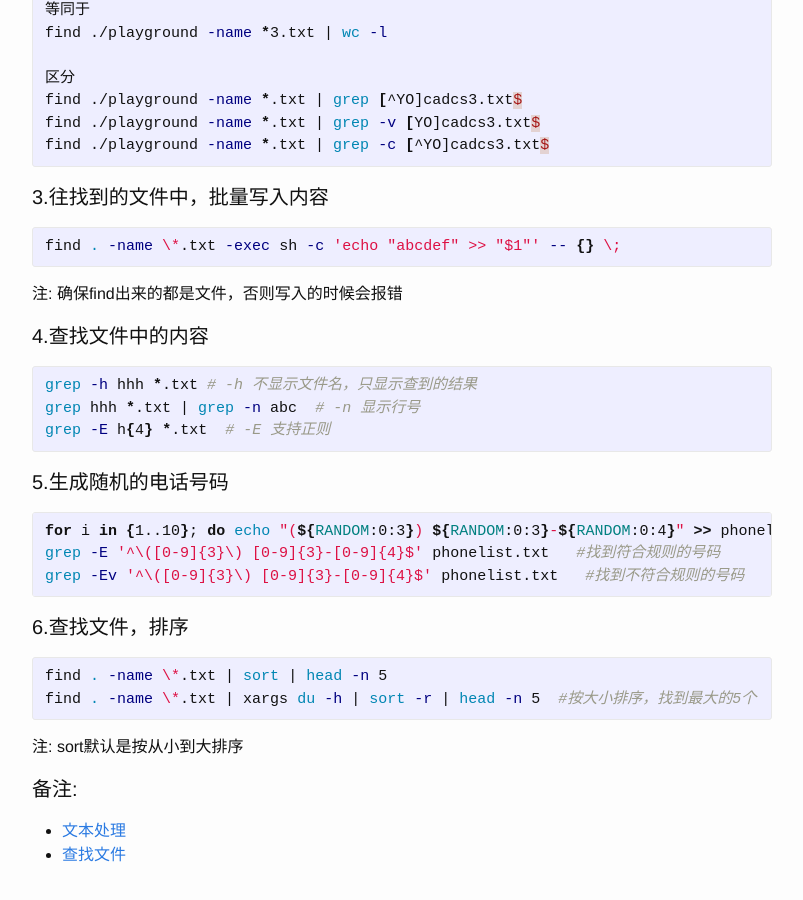
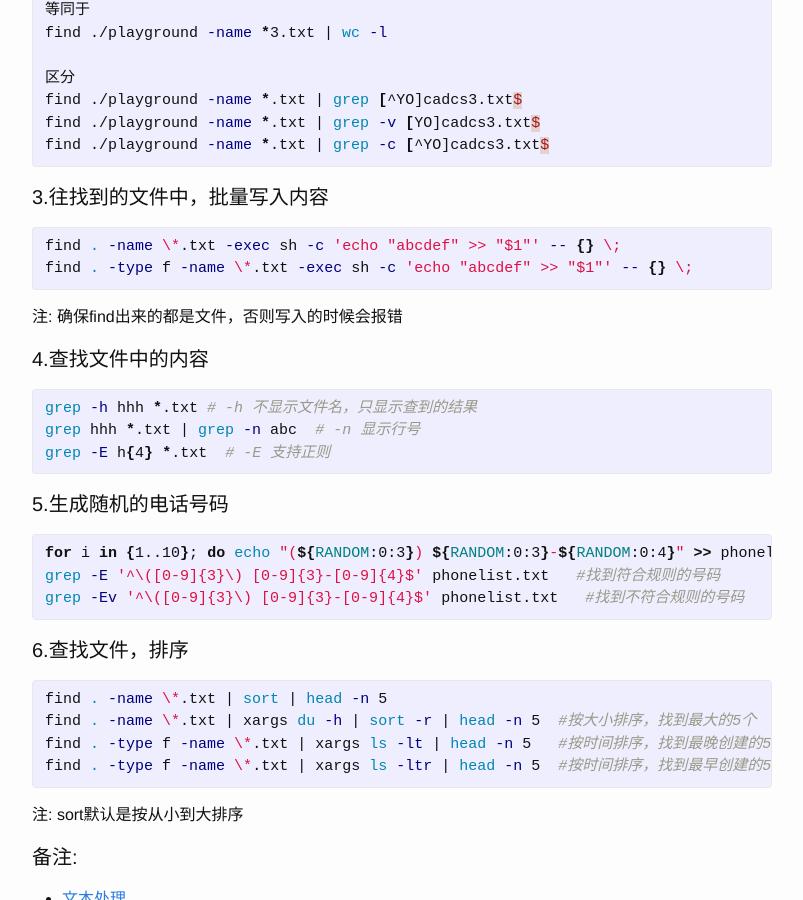
Before and after one commit to caok/caok.github.io, a Jekyll site: the page built from _posts/2016-11-24-linux-command-1.markdown, in a window 1280 px wide and 900 px high, scrolled down 461 px. Shown: the whole window, without its empty margins (238-1041 px from the left). Built offline with Jekyll 4.4.1, drawn with Linux system fonts in a browser that asks for light colours.

Commit message:
update article for linux command

```diff
--- a/_posts/2016-11-24-linux-command-1.markdown
+++ b/_posts/2016-11-24-linux-command-1.markdown
@@ -28,6 +28,7 @@ find ./playground -name *.txt | grep -c [^YO]cadcs3.txt$
 #### 3.往找到的文件中，批量写入内容
 {% highlight shell %}
 find . -name \*.txt -exec sh -c 'echo "abcdef" >> "$1"' -- {} \;
+find . -type f -name \*.txt -exec sh -c 'echo "abcdef" >> "$1"' -- {} \;
 {% endhighlight %}
 注: 确保find出来的都是文件，否则写入的时候会报错
 
@@ -49,6 +50,8 @@ grep -Ev '^\([0-9]{3}\) [0-9]{3}-[0-9]{4}$' phonelist.txt   #找到不符合规
 {% highlight shell %}
 find . -name \*.txt | sort | head -n 5
 find . -name \*.txt | xargs du -h | sort -r | head -n 5  #按大小排序，找到最大的5个
+find . -type f -name \*.txt | xargs ls -lt | head -n 5   #按时间排序，找到最晚创建的5个, -t 按时间排序
+find . -type f -name \*.txt | xargs ls -ltr | head -n 5  #按时间排序，找到最早创建的5个, -r 倒序
 {% endhighlight %}
 注: sort默认是按从小到大排序
 
```
